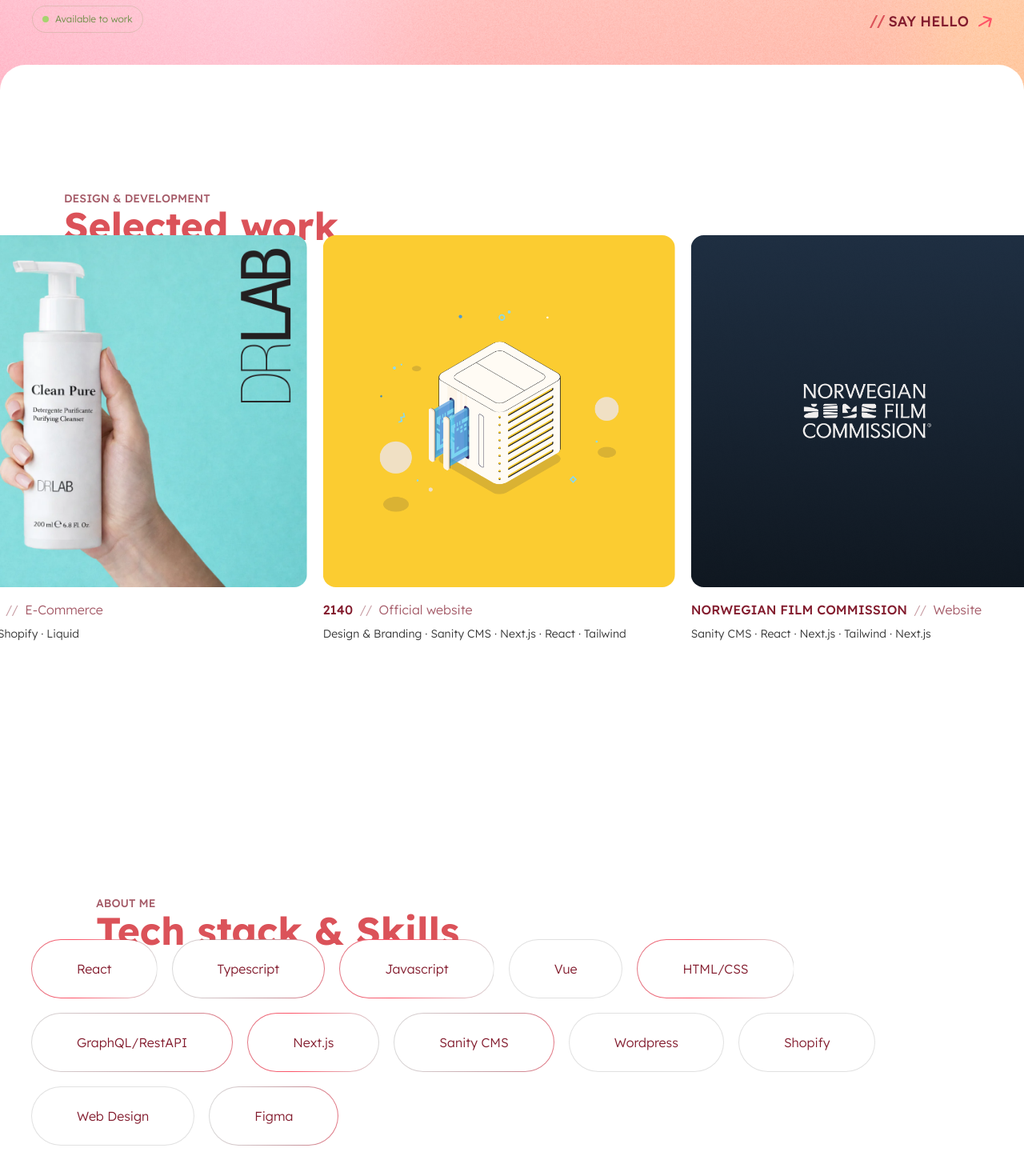
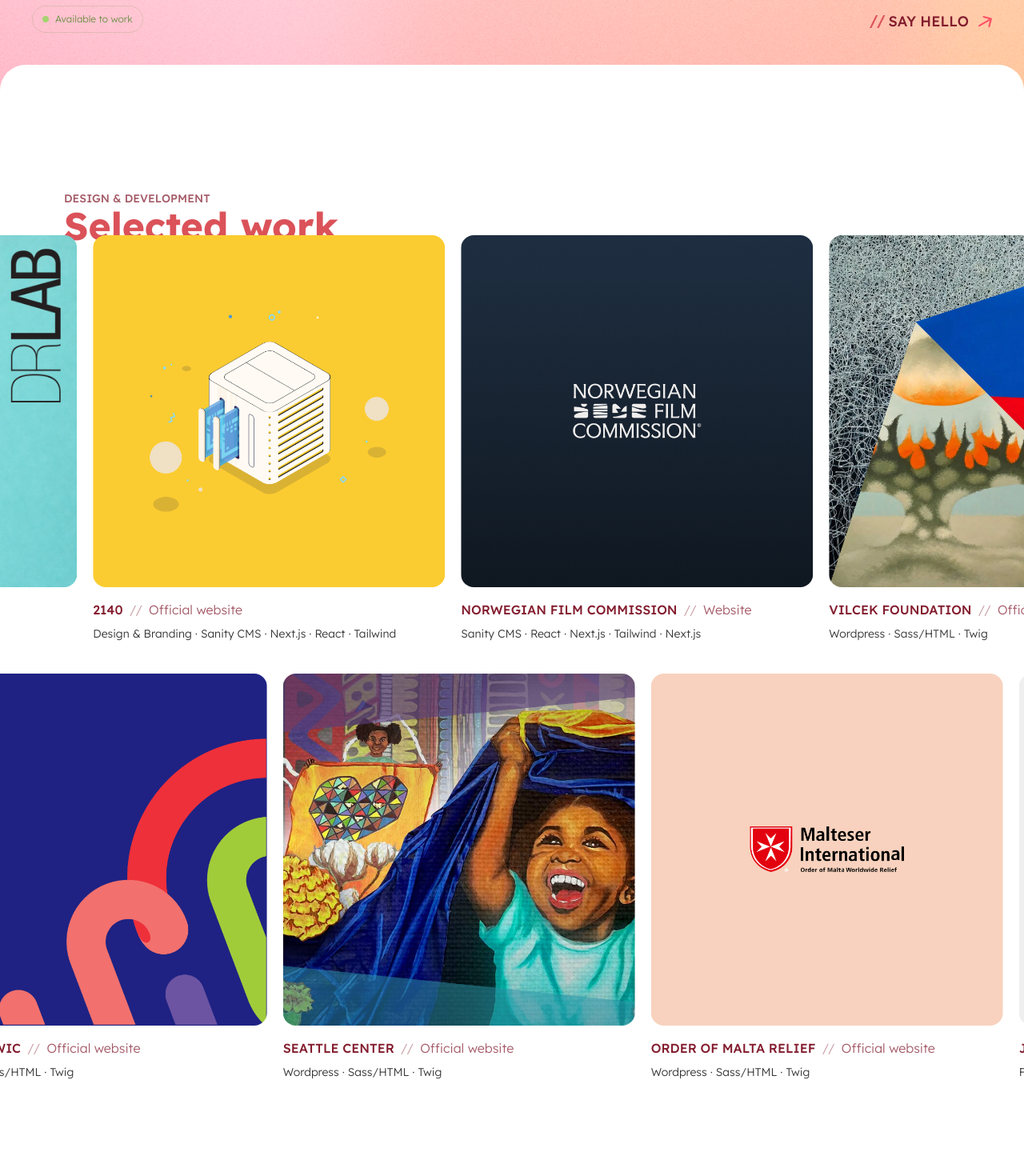
Before and after one commit to cherryale/portfolio, a Nuxt app: page / in a window 1280 px wide. Shown: the part 679-2149 px from the top of the page at 80% size. Built offline with nearby package versions, Linux system fonts and the light colour scheme.

Commit message:
add more projects

```diff
--- a/components/project/project.vue
+++ b/components/project/project.vue
@@ -27,8 +27,8 @@
     <div>
       <div class="flex items-center gap-2">
         <h4 class="text-base text-cherry uppercase">{{ name }}</h4>
-        <span class="text-cherry-40">//</span>
-        <p class="text-cherry-70">{{ description }}</p>
+        <span class="hidden lg:block text-cherry-40">//</span>
+        <p class="hidden lg:block text-cherry-70">{{ description }}</p>
       </div>
       <p class="flex items-center gap-1 text-sm mt-2 text-black">
         {{ stack }}
--- a/components/sections/work/work.vue
+++ b/components/sections/work/work.vue
@@ -4,7 +4,7 @@
 import gsap from 'gsap'
 
 const { tm, rt } = useI18n()
-const projects = (tm('projects') as []).map((p: any) => ({
+const all = (tm('projects') as []).map((p: any) => ({
   name: rt(p.name),
   description: rt(p.description),
   stack: rt(p.stack),
@@ -12,28 +12,52 @@
   url: rt(p.url),
 }))
 
+const mid = Math.ceil(all.length / 2)
+const firstHalf = all.slice(0, mid)
+const secondHalf = all.slice(mid)
+
 const track = ref<HTMLElement | null>(null)
+const track2 = ref<HTMLElement | null>(null)
 let tween: gsap.core.Tween
+let tween2: gsap.core.Tween
 
 onMounted(() => {
   const el = track.value!
   const halfWidth = el.scrollWidth / 2
-
   tween = gsap.to(el, {
     x: -halfWidth,
     duration: 40,
     ease: 'none',
     repeat: -1,
   })
+
+  if (track2.value) {
+    const el2 = track2.value
+    const halfWidth2 = el2.scrollWidth / 2
+    tween2 = gsap.fromTo(
+      el2,
+      { x: -halfWidth2 },
+      { x: 0, duration: 40, ease: 'none', repeat: -1 }
+    )
+  }
 })
 
-onUnmounted(() => tween?.kill())
+onUnmounted(() => {
+  tween?.kill()
+  tween2?.kill()
+})
 
-function pause() {
+function pause1() {
   tween?.pause()
 }
-function resume() {
+function resume1() {
   tween?.resume()
+}
+function pause2() {
+  tween2?.pause()
+}
+function resume2() {
+  tween2?.resume()
 }
 </script>
 
@@ -44,14 +68,29 @@
         <p class="eyebrow">Design & Development</p>
         <h2 class="text-accent-dark">Selected work</h2>
       </Container>
-      <div
-        class="overflow-hidden -mt-2 lg:-mt-4"
-        @mouseenter="pause"
-        @mouseleave="resume"
-      >
-        <div ref="track" class="flex w-max gap-5">
-          <Project v-for="p in projects" v-bind="p" />
-          <Project v-for="p in projects" v-bind="p" />
+      <div class="overflow-hidden -mt-4">
+        <div
+          class="w-full overflow-hidden"
+          @mouseenter="pause1"
+          @mouseleave="resume1"
+        >
+          <div ref="track" class="flex w-max gap-5">
+            <Project v-for="p in firstHalf" v-bind="p" />
+            <Project v-for="p in firstHalf" v-bind="p" />
+            <Project v-for="p in firstHalf" v-bind="p" />
+          </div>
+        </div>
+        <div
+          v-if="secondHalf.length"
+          class="w-full overflow-hidden mt-10"
+          @mouseenter="pause2"
+          @mouseleave="resume2"
+        >
+          <div ref="track2" class="flex w-max gap-5">
+            <Project v-for="p in secondHalf" v-bind="p" />
+            <Project v-for="p in secondHalf" v-bind="p" />
+            <Project v-for="p in secondHalf" v-bind="p" />
+          </div>
         </div>
       </div>
     </div>
--- a/i18n/locales/en.json
+++ b/i18n/locales/en.json
@@ -9,13 +9,6 @@
     "text": "I am a **senior web developer** & casual **UI designer**.\n\nWith over seven years of experience, I work at the intersection of **technology** & **creativity**.\n\nI am passionate about **intuitive interfaces**, **accessibility** and crafting digital experiences that feel more **human**."
   },
   "projects": [
-    {
-      "name": "Dellia Nutrients",
-      "description": "Official website",
-      "stack": "Sanity CMS · Next.js · React · Tailwind",
-      "image": "/assets/images/projects/nutrients.png",
-      "url": "https://www.dellianutrients.com/"
-    },
     {
       "name": "DRLAB",
       "description": "E-Commerce",
```
